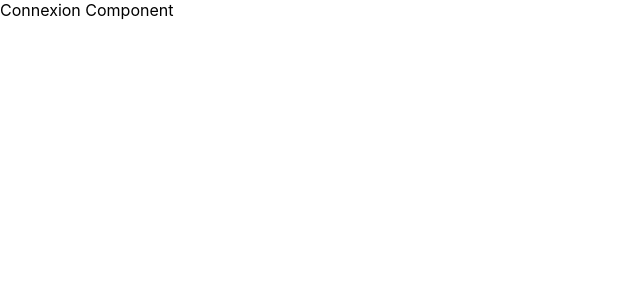
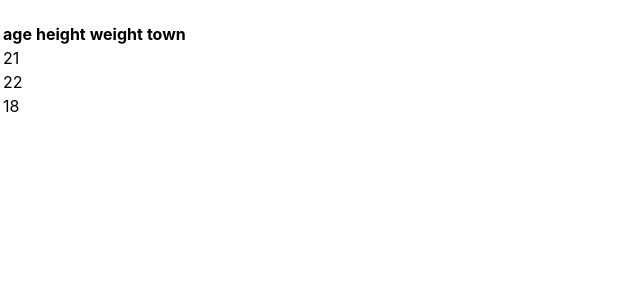
Before and after one commit to muano231/hackathon-groupe-4-react, a React (Create React App) app in the folder wired-beauty-webapp/: page / in a window 1280 px wide. Shown: the top 300 px of the page, without its empty margins (0-640 px from the left). Built offline with nearby package versions, Linux system fonts and the light colour scheme.

Commit message:
dashboard

```diff
--- a/wired-beauty-webapp/src/App.js
+++ b/wired-beauty-webapp/src/App.js
@@ -2,12 +2,13 @@ import logo from "./logo.svg";
 import "./App.css";
 import { BrowserRouter, Route, Routes } from "react-router-dom";
 import Connexion from "./components/Connexion/Connexion";
+import Dashboard from "./components/Dashboard/Dashboard";
 
 function App() {
   return (
     <BrowserRouter>
       <Routes>
-        <Route path="/" element={<Connexion />}>
+        <Route path="/" element={<Dashboard />}>
           {/* <Route index element={<Home />} />
         <Route path="blogs" element={<Blogs />} />
         <Route path="contact" element={<Contact />} />
--- /dev/null
+++ b/wired-beauty-webapp/src/components/Dashboard/Dashboard.js
@@ -0,0 +1,44 @@
+import React from 'react';
+import PropTypes from 'prop-types';
+import './Dashboard.scss';
+import { users } from '../datas/Users';
+
+function Dashboard() {
+
+  const Calculate_age = (user_birthdate) => {
+    var today = new Date();
+    var birthdate = new Date(user_birthdate);
+    var age = today.getFullYear() - birthdate.getFullYear();
+    var m = today.getMonth() - birthdate.getMonth();
+    if(m < 0 || (m === 0 && today.getDate() < birthdate.getDate())) {
+      age--
+    }
+    return age;
+  }
+
+  return(
+    <div>
+      <h1></h1>
+      <table>
+        <tr>
+          <th>age</th>
+          <th>height</th>
+          <th>weight</th>
+          <th>town</th>
+        </tr>
+
+        {users.map((user, index) => (
+          <tr data-index={index}>
+            <td>{Calculate_age(user.birthdate)}</td>
+            <td>{user.height}</td>
+            <td>{user.weight}</td>
+            <td>{user.town}</td>
+          </tr>
+        ))}
+
+      </table>
+    </div>
+  )
+}
+
+export default Dashboard;
--- /dev/null
+++ b/wired-beauty-webapp/src/components/Dashboard/Dashboard.scss
@@ -0,0 +1 @@
+.Dashboard {}
--- /dev/null
+++ b/wired-beauty-webapp/src/components/datas/Users.js
@@ -0,0 +1,20 @@
+export const users = [
+    {
+        birthdate: '2000/12/25',
+        height: '',
+        weight: '',
+        town: '',
+    },
+    {
+        birthdate: '1999/10/04',
+        height: '',
+        weight: '',
+        town: '',
+    },
+    {
+        birthdate: '2004/03/08',
+        height: '',
+        weight: '',
+        town: '',
+    }
+]
```
